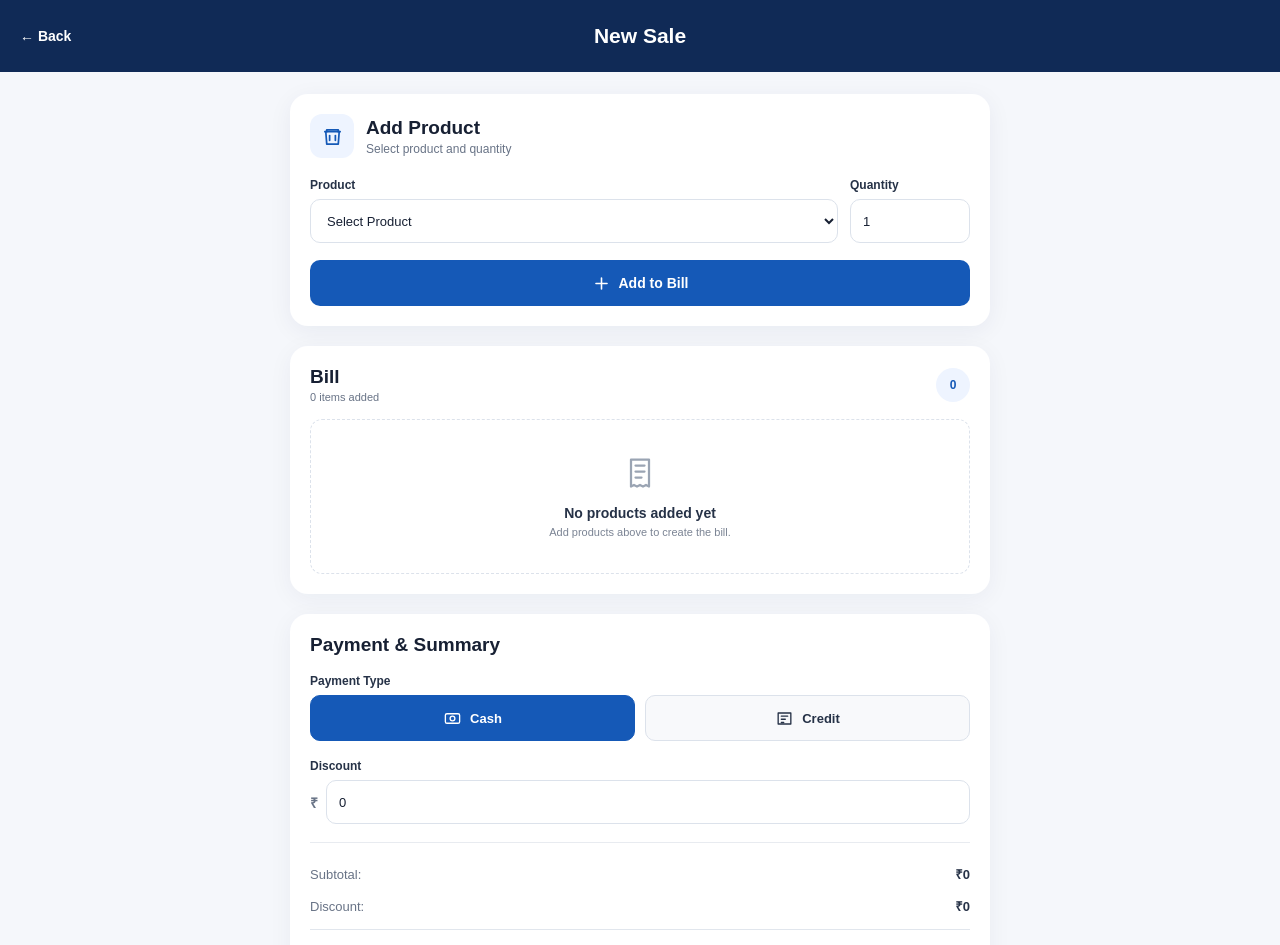
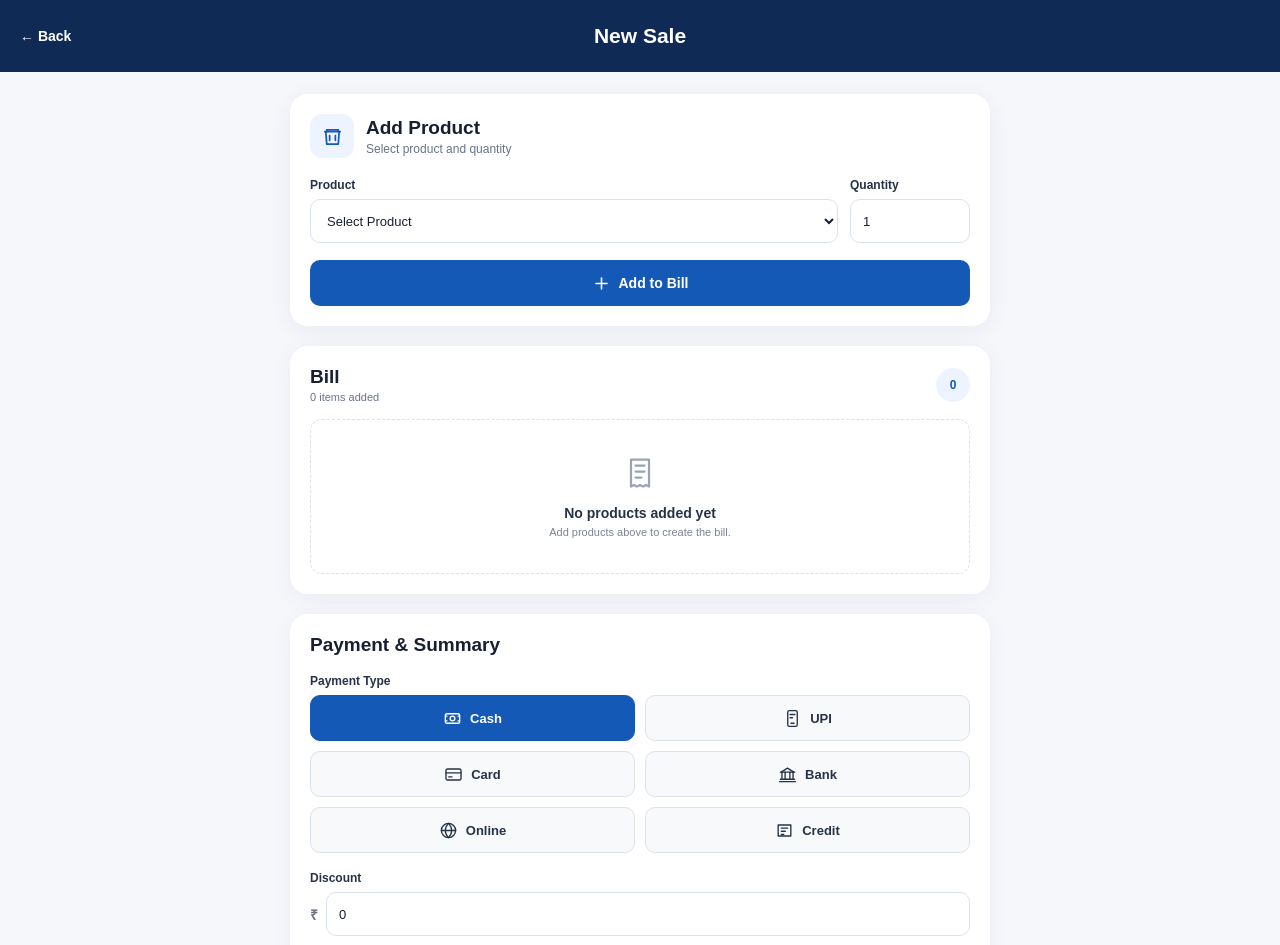
Before and after one commit to sameerkhan86926-a11y/hisabpro, a Next.js app: page /hisabpro/sales in a window 1280 px wide. Shown: the top 945 px of the page. Built offline with nearby package versions, Linux system fonts and the light colour scheme.

Commit message:
Update page.tsx

```diff
--- a/app/sales/page.tsx
+++ b/app/sales/page.tsx
@@ -28,6 +28,13 @@ type Customer = {
 };
 
 type PaymentType = "cash" | "credit";
+
+type PaymentMode =
+  | "cash"
+  | "upi"
+  | "card"
+  | "bank"
+  | "online";
 
 type CartItem = {
   productId: number;
@@ -77,6 +84,9 @@ export default function SalesPage() {
 
   const [paymentType, setPaymentType] =
     useState<PaymentType>("cash");
+
+  const [paymentMode, setPaymentMode] =
+    useState<PaymentMode>("cash");
 
   const [cart, setCart] = useState<CartItem[]>([]);
   const [message, setMessage] = useState("");
@@ -365,6 +375,24 @@ export default function SalesPage() {
         Number(customerId)
     );
 
+  function selectPaymentType(
+    type: PaymentType
+  ) {
+    setPaymentType(type);
+
+    if (type === "credit") {
+      setPaymentMode("cash");
+    }
+  }
+
+  function selectPaymentMode(
+    mode: PaymentMode
+  ) {
+    setPaymentType("cash");
+    setPaymentMode(mode);
+    setCustomerId("");
+  }
+
   function saveSale() {
     setMessage("");
 
@@ -402,7 +430,13 @@ export default function SalesPage() {
       subtotal,
       discount: safeDiscount,
       total,
+
       paymentType,
+
+      paymentMode:
+        paymentType === "credit"
+          ? undefined
+          : paymentMode,
 
       customerId:
         paymentType === "credit"
@@ -623,11 +657,14 @@ export default function SalesPage() {
 
     /*
      * =====================================
-     * 4. CASH SALE → CASHBOOK
+     * 4. ONLY CASH SALE → CASHBOOK
      * =====================================
      */
 
-    if (paymentType === "cash") {
+    if (
+      paymentType === "cash" &&
+      paymentMode === "cash"
+    ) {
       const oldCashbook:
         CashTransaction[] =
         JSON.parse(
@@ -688,6 +725,7 @@ export default function SalesPage() {
     setCustomerId("");
     setDiscount(0);
     setPaymentType("cash");
+    setPaymentMode("cash");
 
     window.location.href =
       "/hisabpro/invoice/";
@@ -719,7 +757,14 @@ export default function SalesPage() {
 
           <div className="sale-heading-icon">
 
-            <svg viewBox="0 0 24 24">
+            <svg
+              viewBox="0 0 24 24"
+              fill="none"
+              stroke="currentColor"
+              strokeWidth="2"
+              strokeLinecap="round"
+              strokeLinejoin="round"
+            >
               <path d="M4 7h16" />
               <path d="M6 7V5h12v2" />
               <path d="M5 7l1 13h12l1-13" />
@@ -898,7 +943,13 @@ export default function SalesPage() {
           onClick={addToBill}
         >
 
-          <svg viewBox="0 0 24 24">
+          <svg
+            viewBox="0 0 24 24"
+            fill="none"
+            stroke="currentColor"
+            strokeWidth="2"
+            strokeLinecap="round"
+          >
             <path d="M12 5v14" />
             <path d="M5 12h14" />
           </svg>
@@ -938,7 +989,14 @@ export default function SalesPage() {
 
           <div className="empty-bill">
 
-            <svg viewBox="0 0 24 24">
+            <svg
+              viewBox="0 0 24 24"
+              fill="none"
+              stroke="currentColor"
+              strokeWidth="2"
+              strokeLinecap="round"
+              strokeLinejoin="round"
+            >
               <path d="M6 3h12v18l-2-1-2 1-2-1-2 1-2-1-2 1V3z" />
               <path d="M9 7h6" />
               <path d="M9 11h6" />
@@ -1009,18 +1067,19 @@ export default function SalesPage() {
                       aria-label="Remove"
                     >
 
-                      <svg viewBox="0 0 24 24">
-
+                      <svg
+                        viewBox="0 0 24 24"
+                        fill="none"
+                        stroke="currentColor"
+                        strokeWidth="2"
+                        strokeLinecap="round"
+                        strokeLinejoin="round"
+                      >
                         <path d="M3 6h18" />
-
                         <path d="M8 6V4h8v2" />
-
                         <path d="M19 6l-1 15H6L5 6" />
-
                         <path d="M10 11v6" />
-
                         <path d="M14 11v6" />
-
                       </svg>
 
                     </button>
@@ -1053,19 +1112,28 @@ export default function SalesPage() {
 
         <div className="payment-buttons">
 
+          {/* CASH */}
+
           <button
             className={
-              paymentType === "cash"
+              paymentType === "cash" &&
+              paymentMode === "cash"
                 ? "active"
                 : ""
             }
             onClick={() =>
-              setPaymentType("cash")
+              selectPaymentMode("cash")
             }
           >
 
-            <svg viewBox="0 0 24 24">
-
+            <svg
+              viewBox="0 0 24 24"
+              fill="none"
+              stroke="currentColor"
+              strokeWidth="2"
+              strokeLinecap="round"
+              strokeLinejoin="round"
+            >
               <rect
                 x="3"
                 y="6"
@@ -1080,11 +1148,173 @@ export default function SalesPage() {
                 r="3"
               />
 
+              <path d="M3 9h2" />
+              <path d="M19 9h2" />
+              <path d="M3 15h2" />
+              <path d="M19 15h2" />
             </svg>
 
             Cash
 
           </button>
+
+          {/* UPI */}
+
+          <button
+            className={
+              paymentType === "cash" &&
+              paymentMode === "upi"
+                ? "active"
+                : ""
+            }
+            onClick={() =>
+              selectPaymentMode("upi")
+            }
+          >
+
+            <svg
+              viewBox="0 0 24 24"
+              fill="none"
+              stroke="currentColor"
+              strokeWidth="2"
+              strokeLinecap="round"
+              strokeLinejoin="round"
+            >
+              <rect
+                x="6"
+                y="2"
+                width="12"
+                height="20"
+                rx="2"
+              />
+
+              <path d="M10 18h4" />
+
+              <path d="M9 7h6" />
+              <path d="M9 11h3" />
+            </svg>
+
+            UPI
+
+          </button>
+
+          {/* CARD */}
+
+          <button
+            className={
+              paymentType === "cash" &&
+              paymentMode === "card"
+                ? "active"
+                : ""
+            }
+            onClick={() =>
+              selectPaymentMode("card")
+            }
+          >
+
+            <svg
+              viewBox="0 0 24 24"
+              fill="none"
+              stroke="currentColor"
+              strokeWidth="2"
+              strokeLinecap="round"
+              strokeLinejoin="round"
+            >
+              <rect
+                x="2.5"
+                y="5"
+                width="19"
+                height="14"
+                rx="2"
+              />
+
+              <path d="M2.5 10h19" />
+
+              <path d="M6 15h4" />
+            </svg>
+
+            Card
+
+          </button>
+
+          {/* BANK */}
+
+          <button
+            className={
+              paymentType === "cash" &&
+              paymentMode === "bank"
+                ? "active"
+                : ""
+            }
+            onClick={() =>
+              selectPaymentMode("bank")
+            }
+          >
+
+            <svg
+              viewBox="0 0 24 24"
+              fill="none"
+              stroke="currentColor"
+              strokeWidth="2"
+              strokeLinecap="round"
+              strokeLinejoin="round"
+            >
+              <path d="M3 9h18" />
+
+              <path d="M4 9l8-5 8 5" />
+
+              <path d="M5 9v9" />
+              <path d="M9 9v9" />
+              <path d="M15 9v9" />
+              <path d="M19 9v9" />
+
+              <path d="M3 18h18" />
+              <path d="M2 21h20" />
+            </svg>
+
+            Bank
+
+          </button>
+
+          {/* ONLINE */}
+
+          <button
+            className={
+              paymentType === "cash" &&
+              paymentMode === "online"
+                ? "active"
+                : ""
+            }
+            onClick={() =>
+              selectPaymentMode("online")
+            }
+          >
+
+            <svg
+              viewBox="0 0 24 24"
+              fill="none"
+              stroke="currentColor"
+              strokeWidth="2"
+              strokeLinecap="round"
+              strokeLinejoin="round"
+            >
+              <circle
+                cx="12"
+                cy="12"
+                r="9"
+              />
+
+              <path d="M3 12h18" />
+
+              <path d="M12 3c3 3 4 6 4 9s-1 6-4 9" />
+              <path d="M12 3c-3 3-4 6-4 9s1 6 4 9" />
+            </svg>
+
+            Online
+
+          </button>
+
+          {/* CREDIT */}
 
           <button
             className={
@@ -1093,20 +1323,23 @@ export default function SalesPage() {
                 : ""
             }
             onClick={() =>
-              setPaymentType("credit")
+              selectPaymentType("credit")
             }
           >
 
-            <svg viewBox="0 0 24 24">
-
+            <svg
+              viewBox="0 0 24 24"
+              fill="none"
+              stroke="currentColor"
+              strokeWidth="2"
+              strokeLinecap="round"
+              strokeLinejoin="round"
+            >
               <path d="M4 5h16v14H4z" />
 
               <path d="M8 9h8" />
-
               <path d="M8 13h5" />
-
               <path d="M8 17h3" />
-
             </svg>
 
             Credit
@@ -1254,14 +1487,17 @@ export default function SalesPage() {
           onClick={saveSale}
         >
 
-          <svg viewBox="0 0 24 24">
-
+          <svg
+            viewBox="0 0 24 24"
+            fill="none"
+            stroke="currentColor"
+            strokeWidth="2"
+            strokeLinecap="round"
+            strokeLinejoin="round"
+          >
             <path d="M5 3h11l3 3v15H5z" />
-
             <path d="M8 3v6h8V3" />
-
             <path d="M8 15h8v6H8z" />
-
           </svg>
 
           Save Sale & Generate Invoice
```
